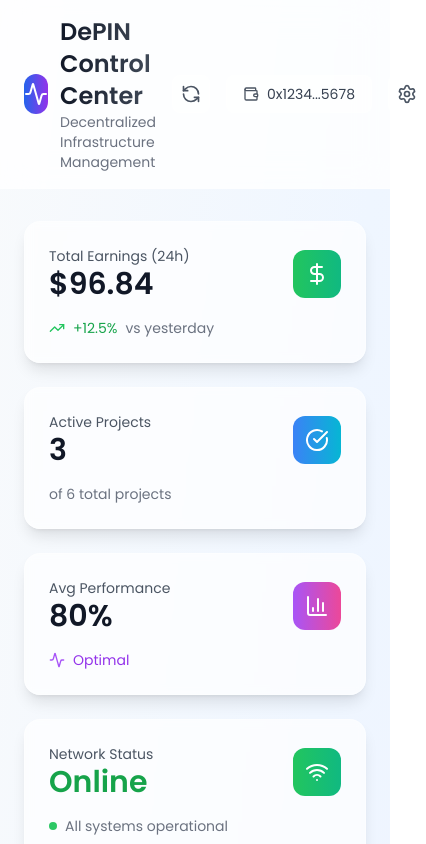
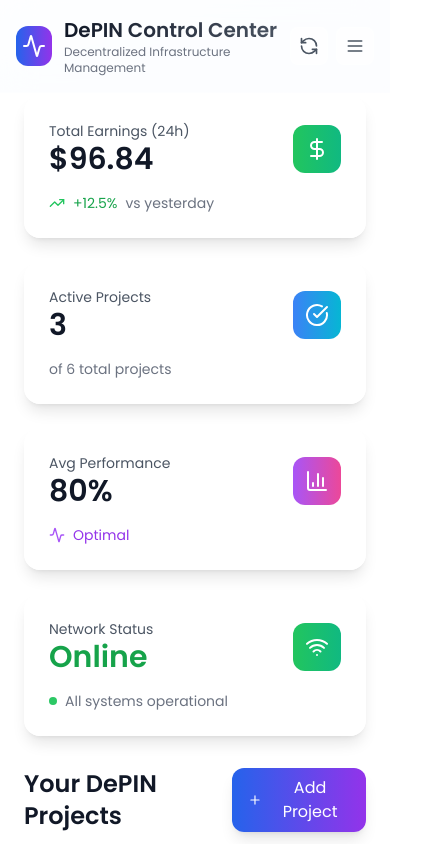
Before and after one commit to Govamarket/depin-network, a React (Create React App) app: page / in a window 390 px wide. Shown: the top 844 px of the page, 426 px wide, since content can reach past the window. Built offline with nearby package versions, Linux system fonts and the light colour scheme.

Commit message:
initial commit

```diff
--- a/src/App.css
+++ b/src/App.css
@@ -10,6 +10,7 @@ font-family
 :
 'Poppins'
 , sans-serif;
+scroll-behavior: auto;
 }
 
 *
--- a/src/components/DePINDashboard.js
+++ b/src/components/DePINDashboard.js
@@ -1,4 +1,5 @@
 import React, { useState, useEffect } from "react";
+import Header from "./Header";
 import {
   Power,
   Plus,
@@ -211,53 +212,18 @@ const DePINDashboard = () => {
   };
 
   return (
-    <div className="min-h-screen bg-gradient-to-br from-slate-50 via-blue-50 to-indigo-50">
+    <div>
       {/* Header */}
-      <header className="bg-white/80 backdrop-blur-lg border-b border-white/20 sticky top-0 z-50">
-        <div className="max-w-7xl mx-auto px-6 py-4">
-          <div className="flex items-center justify-between">
-            <div className="flex items-center space-x-4">
-              <div className="flex items-center space-x-3">
-                <div className="w-10 h-10 bg-gradient-to-r from-blue-600 to-purple-600 rounded-xl flex items-center justify-center">
-                  <Activity className="w-6 h-6 text-white" />
-                </div>
-                <div>
-                  <h1 className="text-2xl font-bold bg-gradient-to-r from-gray-900 to-gray-600 bg-clip-text text-transparent">
-                    DePIN Control Center
-                  </h1>
-                  <p className="text-sm text-gray-500">
-                    Decentralized Infrastructure Management
-                  </p>
-                </div>
-              </div>
-            </div>
+      <div className="fixed w-full z-50 bg-gradient-to-br from-slate-50 via-blue-50 to-indigo-50">
+        {/* Use the Header component */}
+        <Header
+          connectedWallet={connectedWallet}
+          isRefreshing={isRefreshing}
+          refreshData={refreshData}
+        />
+      </div>
 
-            <div className="flex items-center space-x-4">
-              <button
-                onClick={refreshData}
-                className="p-2 rounded-lg bg-white/50 hover:bg-white/80 transition-all duration-200 border border-white/30"
-              >
-                <RefreshCcw
-                  className={`w-5 h-5 text-gray-600 ${
-                    isRefreshing ? "animate-spin" : ""
-                  }`}
-                />
-              </button>
-              <div className="flex items-center space-x-2 bg-white/50 px-4 py-2 rounded-lg border border-white/30">
-                <Wallet className="w-4 h-4 text-gray-600" />
-                <span className="text-sm font-medium text-gray-700">
-                  {connectedWallet}
-                </span>
-              </div>
-              <button className="p-2 rounded-lg bg-white/50 hover:bg-white/80 transition-all duration-200 border border-white/30">
-                <Settings className="w-5 h-5 text-gray-600" />
-              </button>
-            </div>
-          </div>
-        </div>
-      </header>
-
-      <div className="max-w-7xl mx-auto px-6 py-8">
+      <div className="max-w-7xl mx-auto px-6 py-24">
         {/* Stats Overview */}
         <div className="grid grid-cols-1 md:grid-cols-4 gap-6 mb-8">
           <div className="bg-white/70 backdrop-blur-sm rounded-2xl p-6 border border-white/30 shadow-lg hover:shadow-xl transition-all duration-300">
--- a/src/components/Header.js
+++ b/src/components/Header.js
@@ -1,34 +1,31 @@
-import React from "react";
+import React, { useState } from "react";
 import { Activity, Menu, X, Wallet, Settings, RefreshCcw } from "lucide-react";
-import { useState } from "react";
 
 const Header = ({ connectedWallet, isRefreshing, refreshData }) => {
-  const [openToggle, setOpenToggle] = useState(false);
-
-  const toggleMenu = () => {
-    setOpenToggle(!openToggle);
-  };
+  const [isMenuOpen, setIsMenuOpen] = useState(false);
 
   return (
-    <header className="bg-white/80 backdrop-blur-lg border-b border-white/20 sticky top-0 z-50">
-      <div className="max-w-7xl mx-auto px-6 py-4">
+    <header className="bg-white/80 backdrop-blur-lg border-b border-white/20 sticky top-0 z-50 w-full">
+      <div className="max-w-7xl mx-auto px-4 sm:px-6 lg:px-8 py-4">
+        {/* Main Header Content */}
         <div className="flex items-center justify-between">
-          <div className="flex items-center space-x-4">
+          {/* Logo and Branding */}
           <div className="flex items-center space-x-3">
             <div className="w-10 h-10 bg-gradient-to-r from-blue-600 to-purple-600 rounded-xl flex items-center justify-center">
               <Activity className="w-6 h-6 text-white" />
             </div>
             <div>
-                <h1 className="text-2xl font-bold bg-gradient-to-r from-gray-900 to-gray-600 bg-clip-text text-transparent">
+              <h1 className="text-xl sm:text-2xl font-bold bg-gradient-to-r from-gray-900 to-gray-600 bg-clip-text text-transparent">
                 DePIN Control Center
               </h1>
-                <p className="text-sm text-gray-500">
+              <p className="text-xs sm:text-sm text-gray-500">
                 Decentralized Infrastructure Management
               </p>
             </div>
           </div>
-          </div>
-          <div className="flex items-center space-x-4">
+
+          {/* Desktop Navigation */}
+          <div className="hidden md:flex items-center space-x-4">
             <button
               onClick={refreshData}
               className="p-2 rounded-lg bg-white/50 hover:bg-white/80 transition-all duration-200 border border-white/30"
@@ -39,22 +36,34 @@ const Header = ({ connectedWallet, isRefreshing, refreshData }) => {
                 }`}
               />
             </button>
-            {/* Wallet and Settings - Hidden on mobile */}
-            <div className="hidden md:flex items-center space-x-2 bg-white/50 px-4 py-2 rounded-lg border border-white/30">
+            <div className="flex items-center space-x-2 bg-white/50 px-4 py-2 rounded-lg border border-white/30">
               <Wallet className="w-4 h-4 text-gray-600" />
-              <span className="text-sm font-medium text-gray-700">
+              <span className="text-sm font-medium text-gray-700 truncate max-w-[120px]">
                 {connectedWallet}
               </span>
             </div>
-            <button className="hidden md:block p-2 rounded-lg bg-white/50 hover:bg-white/80 transition-all duration-200 border border-white/30">
+            <button className="p-2 rounded-lg bg-white/50 hover:bg-white/80 transition-all duration-200 border border-white/30">
               <Settings className="w-5 h-5 text-gray-600" />
             </button>
-            {/* Toggle button - Only visible on mobile */}
+          </div>
+
+          {/* Mobile Navigation - Toggle Button */}
+          <div className="md:hidden flex items-center space-x-2">
             <button
-              onClick={toggleMenu}
-              className="p-2 rounded-lg bg-white/50 hover:bg-white/80 transition-all duration-200 border border-white/30 md:hidden"
+              onClick={refreshData}
+              className="p-2 rounded-lg bg-white/50 hover:bg-white/80 transition-all duration-200 border border-white/30"
             >
-              {openToggle ? (
+              <RefreshCcw
+                className={`w-5 h-5 text-gray-600 ${
+                  isRefreshing ? "animate-spin" : ""
+                }`}
+              />
+            </button>
+            <button
+              onClick={() => setIsMenuOpen(!isMenuOpen)}
+              className="p-2 rounded-lg bg-white/50 hover:bg-white/80 transition-all duration-200 border border-white/30"
+            >
+              {isMenuOpen ? (
                 <X className="w-5 h-5 text-gray-600" />
               ) : (
                 <Menu className="w-5 h-5 text-gray-600" />
@@ -62,25 +71,24 @@ const Header = ({ connectedWallet, isRefreshing, refreshData }) => {
             </button>
           </div>
         </div>
-        {/* Mobile menu that toggles */}
-        {openToggle && (
-          <div className="md:hidden mt-4 pb-4 border-t border-white/20 pt-4">
+
+        {/* Mobile Dropdown Menu */}
+        <div
+          className={`md:hidden ${
+            isMenuOpen ? "block" : "hidden"
+          } mt-4 pb-4 border-t border-white/20 pt-4`}
+        >
           <div className="flex flex-col space-y-3">
-              {/* Wallet info in mobile menu */}
             <div className="flex items-center space-x-2 bg-white/50 px-4 py-3 rounded-lg border border-white/30">
               <Wallet className="w-4 h-4 text-gray-600" />
-                <span className="text-sm font-medium text-gray-700">
+              <span className="text-sm font-medium text-gray-700 truncate">
                 {connectedWallet}
               </span>
             </div>
-
-              {/* Settings button in mobile menu */}
-              <button className="flex items-center space-x-2 w-full text-left px-4 py-3 text-gray-700 hover:bg-white/50 rounded-lg border border-white/30">
-                <Settings className="w-4 h-4 text-gray-600" />
-                <span className="text-sm font-medium">Settings</span>
+            <button className="flex items-center space-x-2 text-left px-4 py-2 text-gray-700 hover:bg-white/50 rounded-lg">
+              <Settings className="w-5 h-5 text-gray-600" />
+              <span>Settings</span>
             </button>
-
-              {/* Additional menu items */}
             <button className="text-left px-4 py-2 text-gray-700 hover:bg-white/50 rounded-lg">
               Dashboard
             </button>
@@ -89,7 +97,6 @@ const Header = ({ connectedWallet, isRefreshing, refreshData }) => {
             </button>
           </div>
         </div>
-        )}
       </div>
     </header>
   );
```
Lines whose indentation alone changed are shown as unchanged.
